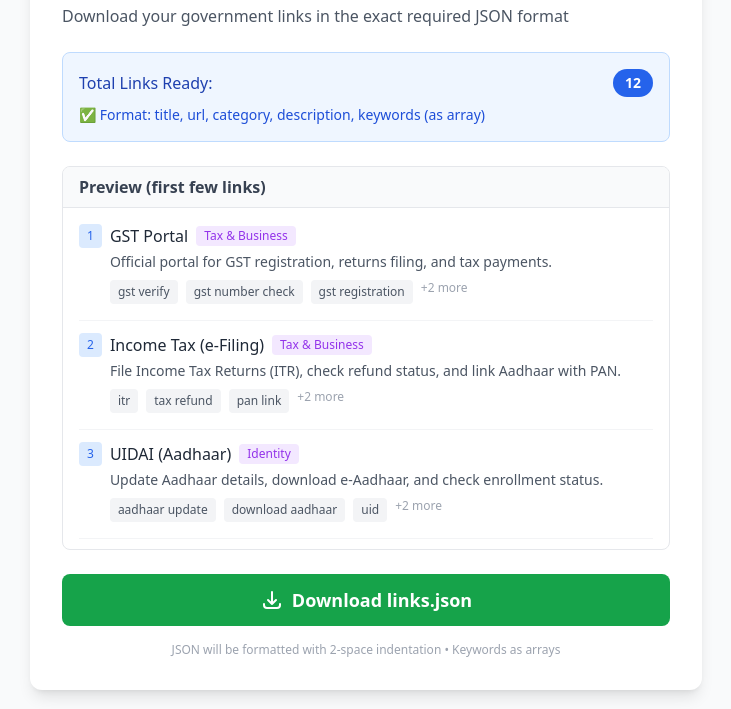
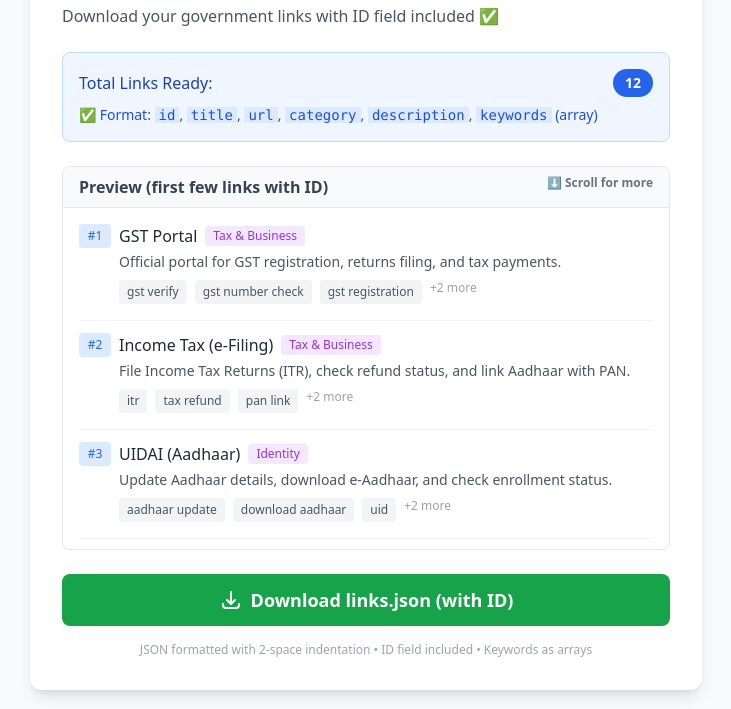
Before and after one commit to Shivam-kumar-coder/link-generator, a plain HTML site: page index.html in a window 1280 px wide. Shown: the part 91-800 px from the top of the page, without its empty margins (274-1005 px from the left). Drawn offline with nearby package versions, Linux system fonts and the light colour scheme.

Commit message:
Update index.html

```diff
--- a/index.html
+++ b/index.html
@@ -3,14 +3,14 @@
 <head>
     <meta charset="UTF-8">
     <meta name="viewport" content="width=device-width, initial-scale=1.0">
-    <title>Government Links JSON Downloader</title>
+    <title>Government Links JSON Downloader (with ID)</title>
     <!-- Tailwind CSS CDN -->
     <script src="https://cdn.tailwindcss.com"></script>
 </head>
 <body class="bg-gray-50 min-h-screen flex flex-col items-center justify-center p-4">
     <div class="max-w-2xl w-full bg-white rounded-xl shadow-lg p-6 md:p-8">
         <h1 class="text-2xl md:text-3xl font-bold text-gray-800 mb-2">📋 Government Links JSON Generator</h1>
-        <p class="text-gray-600 mb-6">Download your government links in the exact required JSON format</p>
+        <p class="text-gray-600 mb-6">Download your government links with ID field included ✅</p>
 
         <!-- Stats Card -->
         <div class="bg-blue-50 border border-blue-200 rounded-lg p-4 mb-6">
@@ -18,13 +18,16 @@
                 <span class="text-blue-800 font-medium">Total Links Ready:</span>
                 <span class="bg-blue-600 text-white px-3 py-1 rounded-full text-sm font-semibold" id="linkCount">0</span>
             </div>
-            <p class="text-sm text-blue-700 mt-2">✅ Format: title, url, category, description, keywords (as array)</p>
+            <p class="text-sm text-blue-700 mt-2">
+                ✅ Format: <span class="font-mono bg-blue-100 px-1">id</span>, <span class="font-mono bg-blue-100 px-1">title</span>, <span class="font-mono bg-blue-100 px-1">url</span>, <span class="font-mono bg-blue-100 px-1">category</span>, <span class="font-mono bg-blue-100 px-1">description</span>, <span class="font-mono bg-blue-100 px-1">keywords</span> (array)
+            </p>
         </div>
 
         <!-- Preview Card -->
         <div class="border border-gray-200 rounded-lg mb-6 max-h-96 overflow-y-auto">
-            <div class="bg-gray-50 px-4 py-2 border-b border-gray-200 font-semibold text-gray-700 sticky top-0">
-                Preview (first few links)
+            <div class="bg-gray-50 px-4 py-2 border-b border-gray-200 font-semibold text-gray-700 sticky top-0 flex justify-between">
+                <span>Preview (first few links with ID)</span>
+                <span class="text-xs text-gray-500">⬇️ Scroll for more</span>
             </div>
             <div class="p-4 space-y-3" id="previewContainer">
                 <!-- Preview will be injected here -->
@@ -36,112 +39,124 @@
             <svg xmlns="http://www.w3.org/2000/svg" class="h-6 w-6" fill="none" viewBox="0 0 24 24" stroke="currentColor">
                 <path stroke-linecap="round" stroke-linejoin="round" stroke-width="2" d="M4 16v1a3 3 0 003 3h10a3 3 0 003-3v-1m-4-4l-4 4m0 0l-4-4m4 4V4" />
             </svg>
-            Download links.json
+            Download links.json (with ID)
         </button>
 
         <p class="text-xs text-gray-400 text-center mt-4">
-            JSON will be formatted with 2-space indentation • Keywords as arrays
+            JSON formatted with 2-space indentation • ID field included • Keywords as arrays
         </p>
     </div>
 
     <script>
         (function() {
-            // The exact data from your TypeScript file (converted to JSON structure)
+            // The exact data from your TypeScript file (with ID field included)
             const governmentLinks = [
                 {
-                    "title": "GST Portal",
-                    "url": "https://www.gst.gov.in",
-                    "category": "Tax & Business",
-                    "description": "Official portal for GST registration, returns filing, and tax payments.",
-                    "keywords": ["gst verify", "gst number check", "gst registration", "tax return", "indirect tax"]
+                    id: "1",
+                    title: "GST Portal",
+                    url: "https://www.gst.gov.in",
+                    category: "Tax & Business",
+                    description: "Official portal for GST registration, returns filing, and tax payments.",
+                    keywords: ["gst verify", "gst number check", "gst registration", "tax return", "indirect tax"]
                 },
                 {
-                    "title": "Income Tax (e-Filing)",
-                    "url": "https://www.incometax.gov.in",
-                    "category": "Tax & Business",
-                    "description": "File Income Tax Returns (ITR), check refund status, and link Aadhaar with PAN.",
-                    "keywords": ["itr", "tax refund", "pan link", "income tax filing", "taxpayer portal"]
+                    id: "2",
+                    title: "Income Tax (e-Filing)",
+                    url: "https://www.incometax.gov.in",
+                    category: "Tax & Business",
+                    description: "File Income Tax Returns (ITR), check refund status, and link Aadhaar with PAN.",
+                    keywords: ["itr", "tax refund", "pan link", "income tax filing", "taxpayer portal"]
                 },
                 {
-                    "title": "UIDAI (Aadhaar)",
-                    "url": "https://uidai.gov.in",
-                    "category": "Identity",
-                    "description": "Update Aadhaar details, download e-Aadhaar, and check enrollment status.",
-                    "keywords": ["aadhaar update", "download aadhaar", "uid", "identity proof", "address change"]
+                    id: "3",
+                    title: "UIDAI (Aadhaar)",
+                    url: "https://uidai.gov.in",
+                    category: "Identity",
+                    description: "Update Aadhaar details, download e-Aadhaar, and check enrollment status.",
+                    keywords: ["aadhaar update", "download aadhaar", "uid", "identity proof", "address change"]
                 },
                 {
-                    "title": "DigiLocker",
-                    "url": "https://www.digilocker.gov.in",
-                    "category": "Digital Services",
-                    "description": "A secure cloud-based platform for storage, sharing, and verification of documents.",
-                    "keywords": ["documents storage", "digital certificate", "e-locker", "driving license", "marksheet"]
+                    id: "4",
+                    title: "DigiLocker",
+                    url: "https://www.digilocker.gov.in",
+                    category: "Digital Services",
+                    description: "A secure cloud-based platform for storage, sharing, and verification of documents.",
+                    keywords: ["documents storage", "digital certificate", "e-locker", "driving license", "marksheet"]
                 },
                 {
-                    "title": "Parivahan (Vahan & Sarathi)",
-                    "url": "https://parivahan.gov.in",
-                    "category": "Transport",
-                    "description": "Vehicle registration, driving license application, and e-challan payment.",
-                    "keywords": ["driving license", "rc transfer", "challan check", "vahan", "sarathi", "transport"]
+                    id: "5",
+                    title: "Parivahan (Vahan & Sarathi)",
+                    url: "https://parivahan.gov.in",
+                    category: "Transport",
+                    description: "Vehicle registration, driving license application, and e-challan payment.",
+                    keywords: ["driving license", "rc transfer", "challan check", "vahan", "sarathi", "transport"]
                 },
                 {
-                    "title": "Passport Seva",
-                    "url": "https://www.passportindia.gov.in",
-                    "category": "Identity",
-                    "description": "Apply for a new passport, renew existing passport, and track application status.",
-                    "keywords": ["passport apply", "appointment", "visa", "travel document", "re-issue"]
+                    id: "6",
+                    title: "Passport Seva",
+                    url: "https://www.passportindia.gov.in",
+                    category: "Identity",
+                    description: "Apply for a new passport, renew existing passport, and track application status.",
+                    keywords: ["passport apply", "appointment", "visa", "travel document", "re-issue"]
                 },
                 {
-                    "title": "NVSP (Voter Portal)",
-                    "url": "https://www.nvsp.in",
-                    "category": "Identity",
-                    "description": "Register as a new voter, search name in electoral roll, and apply for correction.",
-                    "keywords": ["voter card", "epic", "election", "voter id", "poll status"]
+                    id: "7",
+                    title: "NVSP (Voter Portal)",
+                    url: "https://www.nvsp.in",
+                    category: "Identity",
+                    description: "Register as a new voter, search name in electoral roll, and apply for correction.",
+                    keywords: ["voter card", "epic", "election", "voter id", "poll status"]
                 },
                 {
-                    "title": "PM-Kisan Samman Nidhi",
-                    "url": "https://pmkisan.gov.in",
-                    "category": "Agriculture",
-                    "description": "Check installment status and register for farmer welfare benefits.",
-                    "keywords": ["farmer", "kisan", "subsidy", "benefit status", "pmkisan"]
+                    id: "8",
+                    title: "PM-Kisan Samman Nidhi",
+                    url: "https://pmkisan.gov.in",
+                    category: "Agriculture",
+                    description: "Check installment status and register for farmer welfare benefits.",
+                    keywords: ["farmer", "kisan", "subsidy", "benefit status", "pmkisan"]
                 },
                 {
-                    "title": "Startup India",
-                    "url": "https://www.startupindia.gov.in",
-                    "category": "Tax & Business",
-                    "description": "Initiative by the Government of India for nurturing startups.",
-                    "keywords": ["startup", "entrepreneur", "funding", "recognition", "dpiit"]
+                    id: "9",
+                    title: "Startup India",
+                    url: "https://www.startupindia.gov.in",
+                    category: "Tax & Business",
+                    description: "Initiative by the Government of India for nurturing startups.",
+                    keywords: ["startup", "entrepreneur", "funding", "recognition", "dpiit"]
                 },
                 {
-                    "title": "National Job Portal (NCS)",
-                    "url": "https://www.ncs.gov.in",
-                    "category": "Employment",
-                    "description": "A comprehensive portal for career counseling, vocational guidance, and job matching.",
-                    "keywords": ["jobs", "employment", "career", "skill development", "ncs registration"]
+                    id: "10",
+                    title: "National Job Portal (NCS)",
+                    url: "https://www.ncs.gov.in",
+                    category: "Employment",
+                    description: "A comprehensive portal for career counseling, vocational guidance, and job matching.",
+                    keywords: ["jobs", "employment", "career", "skill development", "ncs registration"]
                 },
                 {
-                    "title": "UMANG Portal",
-                    "url": "https://web.umang.gov.in",
-                    "category": "Digital Services",
-                    "description": "Unified Mobile Application for New-age Governance - access multi-gov services.",
-                    "keywords": ["government services", "mobile app", "epfo", "gas booking", "digilocker"]
+                    id: "11",
+                    title: "UMANG Portal",
+                    url: "https://web.umang.gov.in",
+                    category: "Digital Services",
+                    description: "Unified Mobile Application for New-age Governance - access multi-gov services.",
+                    keywords: ["government services", "mobile app", "epfo", "gas booking", "digilocker"]
                 },
                 {
-                    "title": "EPFO (UAN Portal)",
-                    "url": "https://www.epfindia.gov.in",
-                    "category": "Employment",
-                    "description": "Check PF balance, withdrawal status, and manage employee provident fund.",
-                    "keywords": ["provident fund", "uan", "pf balance", "pension", "employer"]
+                    id: "12",
+                    title: "EPFO (UAN Portal)",
+                    url: "https://www.epfindia.gov.in",
+                    category: "Employment",
+                    description: "Check PF balance, withdrawal status, and manage employee provident fund.",
+                    keywords: ["provident fund", "uan", "pf balance", "pension", "employer"]
                 }
             ];
 
             // Update link count
             document.getElementById('linkCount').textContent = governmentLinks.length;
 
-            // Show preview of first 3 links
+            // Show preview of first 4 links
             const previewContainer = document.getElementById('previewContainer');
-            const previewLinks = governmentLinks.slice(0, 3);
+            const previewLinks = governmentLinks.slice(0, 4);
 
-            previewLinks.forEach((link, index) => {
+            previewLinks.forEach((link) => {
                 const previewItem = document.createElement('div');
                 previewItem.className = 'border-b border-gray-100 last:border-0 pb-3 last:pb-0';
 
@@ -152,7 +167,7 @@
 
                 previewItem.innerHTML = `
                     <div class="flex items-start gap-2">
-                        <span class="bg-blue-100 text-blue-600 text-xs font-medium px-2 py-1 rounded">${index + 1}</span>
+                        <span class="bg-blue-100 text-blue-600 text-xs font-medium px-2 py-1 rounded min-w-[2rem] text-center">#${link.id}</span>
                         <div class="flex-1">
                             <div class="flex items-center gap-2 flex-wrap">
                                 <span class="font-medium text-gray-800">${link.title}</span>
@@ -169,26 +184,17 @@
                 previewContainer.appendChild(previewItem);
             });
 
-            if (governmentLinks.length > 3) {
+            if (governmentLinks.length > 4) {
                 const moreIndicator = document.createElement('p');
-                moreIndicator.className = 'text-sm text-gray-400 italic pt-2';
-                moreIndicator.textContent = `... and ${governmentLinks.length - 3} more links`;
+                moreIndicator.className = 'text-sm text-gray-400 italic pt-2 text-center';
+                moreIndicator.textContent = `... and ${governmentLinks.length - 4} more links (all with IDs)`;
                 previewContainer.appendChild(moreIndicator);
             }
 
             // Download functionality
             document.getElementById('downloadBtn').addEventListener('click', function() {
-                // Create a clean copy without the id field
-                const cleanLinks = governmentLinks.map(({ title, url, category, description, keywords }) => ({
-                    title,
-                    url,
-                    category,
-                    description,
-                    keywords
-                }));
-
-                // Convert to JSON with 2-space indentation
-                const jsonString = JSON.stringify(cleanLinks, null, 2);
+                // Use the full data with ID field included (no filtering this time 😅)
+                const jsonString = JSON.stringify(governmentLinks, null, 2);
 
                 // Create blob and download
                 const blob = new Blob([jsonString], { type: 'application/json' });
```
